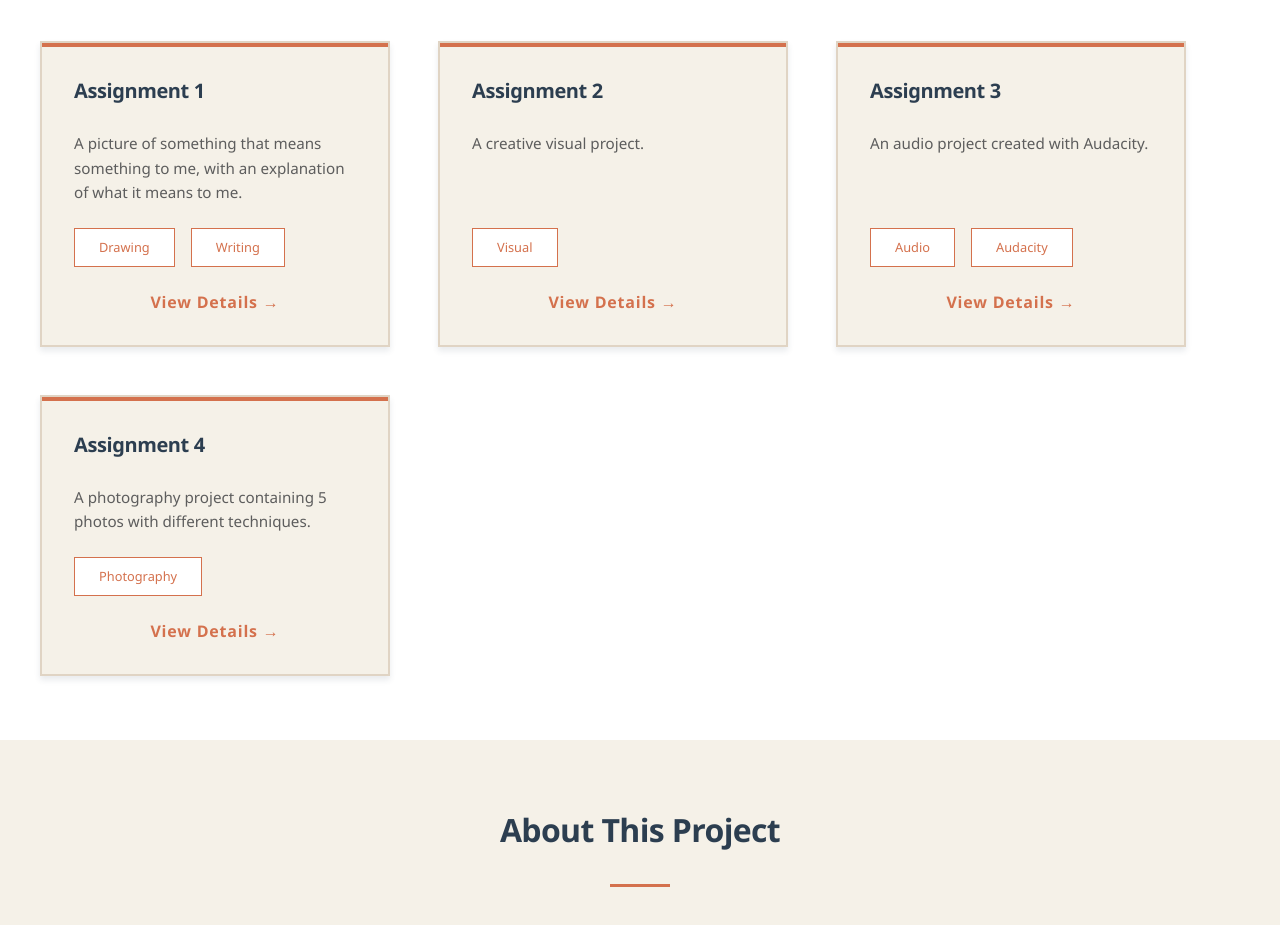
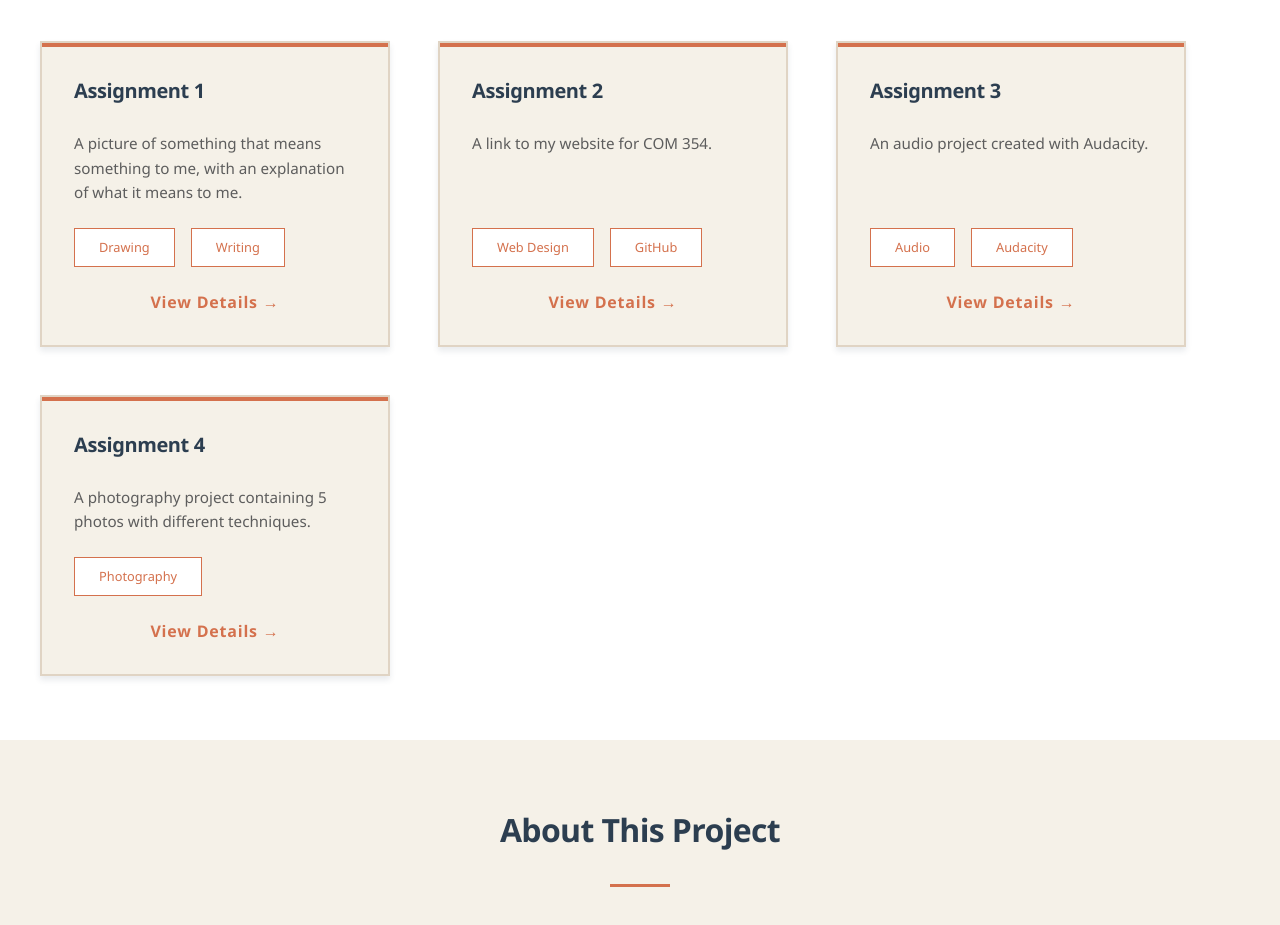
Before and after one commit to tatejones2/com354site, a React (Vite) app: page / in a window 1280 px wide. Shown: the part 1060-1985 px from the top of the page. Built offline with nearby package versions, Linux system fonts and the light colour scheme.

Commit message:
Force rebuild

```diff
--- a/src/components/Projects.jsx
+++ b/src/components/Projects.jsx
@@ -1,6 +1,7 @@
 import { useState } from 'react'
 import './Projects.css'
 
+// Projects data with all assignments
 const projectsData = [
   {
     id: 1,
@@ -13,8 +14,8 @@ const projectsData = [
   {
     id: 2,
     title: 'Assignment 2',
-    description: 'A creative visual project.',
-    tags: ['Visual'],
+    description: 'A link to my website for COM 354.',
+    tags: ['Web Design', 'GitHub'],
     link: '#',
     image: `${import.meta.env.BASE_URL}images/assignment2.png`
   },
```
